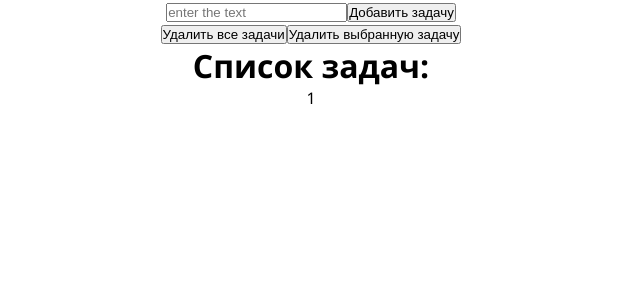
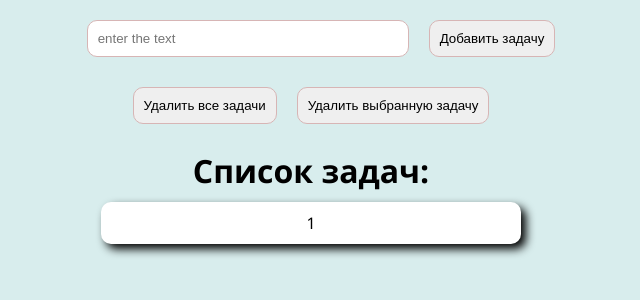
Before and after one commit to Staf4ik/Todos, a React (Create React App) app: page / in a window 1280 px wide. Shown: the top 300 px of the page, without its empty margins (329-969 px from the left). Built offline with nearby package versions, Linux system fonts and the light colour scheme.

Commit message:
add styles

```diff
--- a/src/components/Buttons.js
+++ b/src/components/Buttons.js
@@ -1,13 +1,14 @@
 import TodoRed from '../store/todo'
+import styles from './Buttons.module.css'
 
 const Buttons = () => {
   return (
     <>
-      <button onClick={() => TodoRed.delAllTodos()}>
+      <button className={styles.button} onClick={() => TodoRed.delAllTodos()}>
         {' '}
         Удалить все задачи{' '}
       </button>
-      <button onClick={() => TodoRed.delSelectedTodo}>
+      <button className={styles.button} onClick={() => TodoRed.delSelectedTodo}>
         {' '}
         Удалить выбранную задачу
       </button>
--- /dev/null
+++ b/src/components/Buttons.module.css
@@ -0,0 +1,11 @@
+.button {
+    margin: 10px;
+    padding: 10px;
+    border-radius: 10px ;
+    border: 1px solid #d7b5b5;
+
+}
+
+.button:hover {
+    background-color: #be9797;
+}
--- a/src/components/Form.js
+++ b/src/components/Form.js
@@ -1,12 +1,17 @@
 import { observer } from 'mobx-react-lite'
 import Input from '../store/input'
 import TodoRed from '../store/todo'
+import styles from './Form.module.css'
 
 const Form = observer(() => {
   return (
     <div>
-      <form onSubmit={(event) => event.preventDefault()}>
+      <form
+        className={styles.form}
+        onSubmit={(event) => event.preventDefault()}
+      >
         <input
+          className={styles.form__input}
           placeholder="enter the text"
           value={Input.inputValue}
           onChange={(event) => {
@@ -15,7 +20,11 @@ const Form = observer(() => {
             return Input.inputChange(event.currentTarget.value)
           }}
         ></input>
-        <button type="submit" onClick={() => TodoRed.addTodo(Input.inputValue)}>
+        <button
+          className={styles.form__button}
+          type="submit"
+          onClick={() => TodoRed.addTodo(Input.inputValue)}
+        >
           {' '}
           Добавить задачу{' '}
         </button>
--- /dev/null
+++ b/src/components/Form.module.css
@@ -0,0 +1,27 @@
+.form{
+    /* margin: 20px; */
+    /* padding: 20px; */
+}
+
+.form__input {
+    margin: 20px;
+    padding: 10px;
+    border-radius: 10px ;
+    border: 1px solid #d7b5b5;
+    width: 300px;
+}
+
+.form__input:focus {
+    /* border: 5px solid #d7b5b5; */
+    outline-color: #be9797;
+}
+
+.form__button {
+    padding: 10px;
+    border-radius: 10px ;
+    border: 1px solid #d7b5b5;
+}
+
+.form__button:hover {
+    background-color: #be9797;
+}
--- a/src/components/Todo.js
+++ b/src/components/Todo.js
@@ -1,11 +1,11 @@
 import TodoRed from '../store/todo'
-// import TodoList from './TodoList'
+import styles from './Todo.module.css'
 
 const Todo = ({ text }) => {
   return (
-    <>
+    <div className={styles.todo}>
       <p>{text}</p>
-    </>
+    </div>
   )
 }
 
--- /dev/null
+++ b/src/components/Todo.module.css
@@ -0,0 +1,15 @@
+.todo {
+    margin: 10px auto;
+    padding: 10px;
+    /* border: 1px solid #d7b5b5 ; */
+    border-radius: 10px;
+    background-color: #fff;
+    width: 400px;
+    box-shadow: 5px 5px 10px ;
+
+}
+
+.todo:hover {
+    border: 1px solid #be9797;
+    /* outline-color: black; */
+}
--- a/src/components/TodoList.js
+++ b/src/components/TodoList.js
@@ -1,10 +1,11 @@
 import TodoRed from '../store/todo'
 import Todo from './Todo'
 import { Observer, observer } from 'mobx-react-lite'
+import styles from './TodoList.module.css'
 
 const TodoList = observer(() => {
   return (
-    <div>
+    <div className={styles.todolist}>
       <h1>Список задач: </h1>
       {TodoRed.todo.map((el) => {
         return <Todo text={el} />
--- /dev/null
+++ b/src/components/TodoList.module.css
@@ -0,0 +1,4 @@
+.todolist {
+    margin: 10px auto;
+    padding: 5px;
+}
--- a/src/index.css
+++ b/src/index.css
@@ -7,4 +7,6 @@ body {
   font-family: 'Segoe UI', 'Roboto', 'Oxygen',
     'Ubuntu', 'Cantarell', 'Fira Sans', 'Droid Sans', 'Helvetica Neue',
     sans-serif;
+  background-color: rgb(216, 237, 237);
+
 }
```
